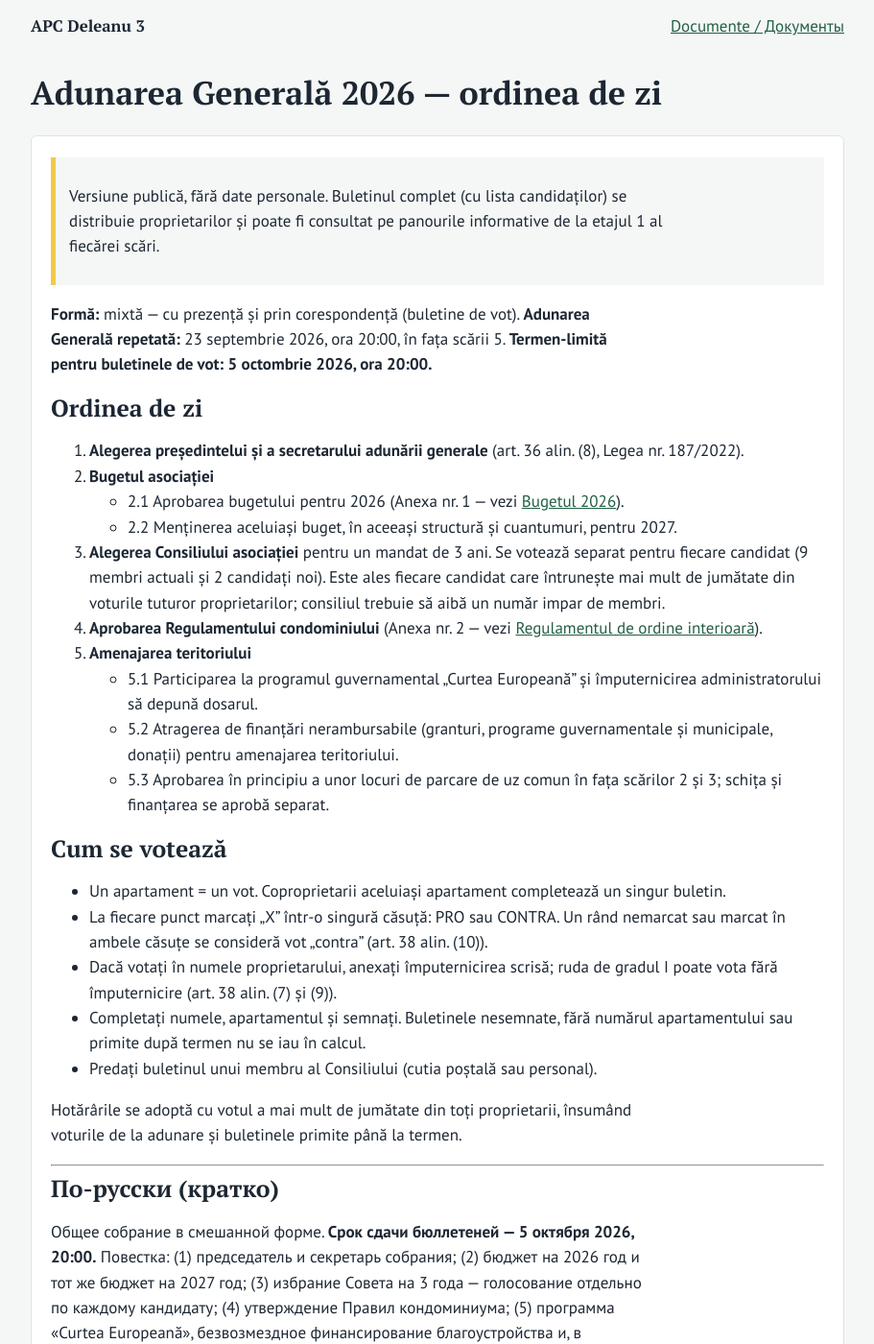
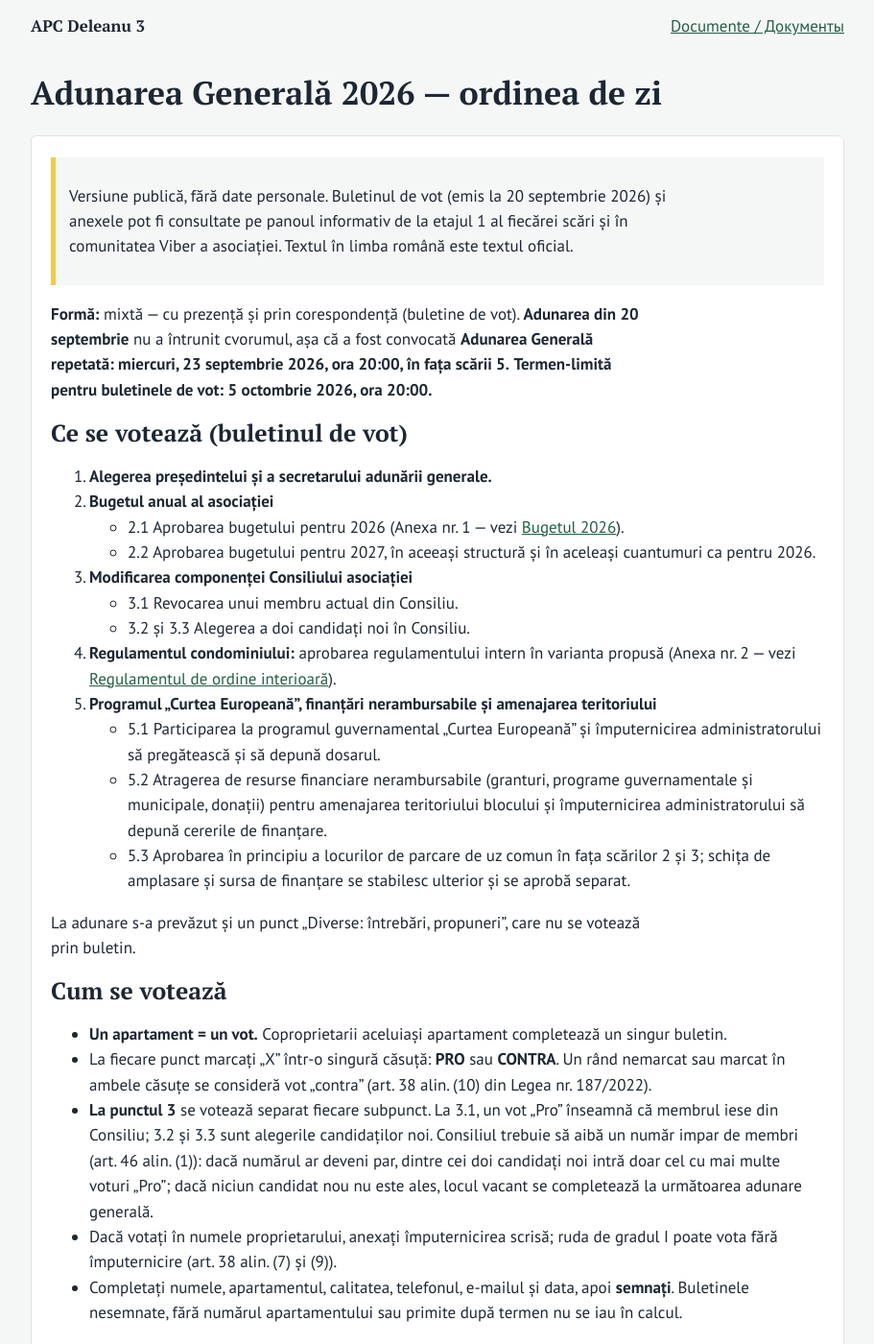
Before and after one commit to apc-deleanu3/apc-deleanu3.github.io, a Jekyll site: the page built from documente/adunarea-generala-2026.md, in a window 1280 px wide and 1400 px high. Shown: the whole window at 96% size, without its empty margins (184-1095 px from the left). Built offline with Jekyll 4.4.1, drawn with Linux system fonts in a browser that asks for light colours; some of the changed text lies outside the part shown.

Commit message:
Adunarea Generală 2026: date din buletinul final (varianta B) și anunț
Punctul 3 devine revocarea unui membru și alegerea a doi candidați noi; regula
numărului impar; AG din 20.09 fără cvorum, AG repetată 23.09; predarea buletinelor.

Co-Authored-By: Claude Opus 5.5 <noreply@anthropic.com>
Claude-Session: https://claude.ai/code/session_01EqXrjsicEr8VghuW1BrkP5

```diff
--- a/documente/adunarea-generala-2026.md
+++ b/documente/adunarea-generala-2026.md
@@ -2,37 +2,52 @@
 title: "Adunarea Generală 2026 — ordinea de zi"
 ---
 
-> Versiune publică, fără date personale. Buletinul complet (cu lista candidaților) se distribuie proprietarilor și poate fi consultat pe panourile informative de la etajul 1 al fiecărei scări.
+> Versiune publică, fără date personale. Buletinul de vot (emis la 20 septembrie 2026) și anexele pot fi consultate pe panoul informativ de la etajul 1 al fiecărei scări și în comunitatea Viber a asociației. Textul în limba română este textul oficial.
 
 **Formă:** mixtă — cu prezență și prin corespondență (buletine de vot).
-**Adunarea Generală repetată:** 23 septembrie 2026, ora 20:00, în fața scării 5.
+**Adunarea din 20 septembrie** nu a întrunit cvorumul, așa că a fost convocată **Adunarea Generală repetată: miercuri, 23 septembrie 2026, ora 20:00, în fața scării 5.**
 **Termen-limită pentru buletinele de vot:** **5 octombrie 2026, ora 20:00.**
 
-## Ordinea de zi
+## Ce se votează (buletinul de vot)
 
-1. **Alegerea președintelui și a secretarului adunării generale** (art. 36 alin. (8), Legea nr. 187/2022).
-2. **Bugetul asociației**
+1. **Alegerea președintelui și a secretarului adunării generale.**
+2. **Bugetul anual al asociației**
    - 2.1 Aprobarea bugetului pentru 2026 (Anexa nr. 1 — vezi [Bugetul 2026](buget-2026.html)).
-   - 2.2 Menținerea aceluiași buget, în aceeași structură și cuantumuri, pentru 2027.
-3. **Alegerea Consiliului asociației** pentru un mandat de 3 ani. Se votează separat pentru fiecare candidat (9 membri actuali și 2 candidați noi). Este ales fiecare candidat care întrunește mai mult de jumătate din voturile tuturor proprietarilor; consiliul trebuie să aibă un număr impar de membri.
-4. **Aprobarea Regulamentului condominiului** (Anexa nr. 2 — vezi [Regulamentul de ordine interioară](regulament.html)).
-5. **Amenajarea teritoriului**
-   - 5.1 Participarea la programul guvernamental „Curtea Europeană” și împuternicirea administratorului să depună dosarul.
-   - 5.2 Atragerea de finanțări nerambursabile (granturi, programe guvernamentale și municipale, donații) pentru amenajarea teritoriului.
-   - 5.3 Aprobarea în principiu a unor locuri de parcare de uz comun în fața scărilor 2 și 3; schița și finanțarea se aprobă separat.
+   - 2.2 Aprobarea bugetului pentru 2027, în aceeași structură și în aceleași cuantumuri ca pentru 2026.
+3. **Modificarea componenței Consiliului asociației**
+   - 3.1 Revocarea unui membru actual din Consiliu.
+   - 3.2 și 3.3 Alegerea a doi candidați noi în Consiliu.
+4. **Regulamentul condominiului:** aprobarea regulamentului intern în varianta propusă (Anexa nr. 2 — vezi [Regulamentul de ordine interioară](regulament.html)).
+5. **Programul „Curtea Europeană”, finanțări nerambursabile și amenajarea teritoriului**
+   - 5.1 Participarea la programul guvernamental „Curtea Europeană” și împuternicirea administratorului să pregătească și să depună dosarul.
+   - 5.2 Atragerea de resurse financiare nerambursabile (granturi, programe guvernamentale și municipale, donații) pentru amenajarea teritoriului blocului și împuternicirea administratorului să depună cererile de finanțare.
+   - 5.3 Aprobarea în principiu a locurilor de parcare de uz comun în fața scărilor 2 și 3; schița de amplasare și sursa de finanțare se stabilesc ulterior și se aprobă separat.
+
+La adunare s-a prevăzut și un punct „Diverse: întrebări, propuneri”, care nu se votează prin buletin.
 
 ## Cum se votează
 
-- Un apartament = un vot. Coproprietarii aceluiași apartament completează un singur buletin.
-- La fiecare punct marcați „X” într-o singură căsuță: PRO sau CONTRA. Un rând nemarcat sau marcat în ambele căsuțe se consideră vot „contra” (art. 38 alin. (10)).
+- **Un apartament = un vot.** Coproprietarii aceluiași apartament completează un singur buletin.
+- La fiecare punct marcați „X” într-o singură căsuță: **PRO** sau **CONTRA**. Un rând nemarcat sau marcat în ambele căsuțe se consideră vot „contra” (art. 38 alin. (10) din Legea nr. 187/2022).
+- **La punctul 3** se votează separat fiecare subpunct. La 3.1, un vot „Pro” înseamnă că membrul iese din Consiliu; 3.2 și 3.3 sunt alegerile candidaților noi. Consiliul trebuie să aibă un număr impar de membri (art. 46 alin. (1)): dacă numărul ar deveni par, dintre cei doi candidați noi intră doar cel cu mai multe voturi „Pro”; dacă niciun candidat nou nu este ales, locul vacant se completează la următoarea adunare generală.
 - Dacă votați în numele proprietarului, anexați împuternicirea scrisă; ruda de gradul I poate vota fără împuternicire (art. 38 alin. (7) și (9)).
-- Completați numele, apartamentul și semnați. Buletinele nesemnate, fără numărul apartamentului sau primite după termen nu se iau în calcul.
-- Predați buletinul unui membru al Consiliului (cutia poștală sau personal).
+- Completați numele, apartamentul, calitatea, telefonul, e-mailul și data, apoi **semnați**. Buletinele nesemnate, fără numărul apartamentului sau primite după termen nu se iau în calcul.
 
-Hotărârile se adoptă cu votul a mai mult de jumătate din toți proprietarii, însumând voturile de la adunare și buletinele primite până la termen.
+## Unde se predă buletinul
+
+- în cutia poștală a unuia dintre membrii Consiliului, sau
+- personal unui membru al Consiliului (sunați-l înainte).
+
+Lista membrilor Consiliului, cu scara și numărul de telefon, este pe verso-ul buletinului de vot.
+
+Hotărârile se adoptă cu votul a **mai mult de jumătate din toți proprietarii**, însumând voturile de la adunare și buletinele primite până la termen. Temei: art. 34–41 și 46 din Legea nr. 187/2022 cu privire la condominiu.
 
 ---
 
 ## По-русски (кратко)
 
-Общее собрание в смешанной форме. **Срок сдачи бюллетеней — 5 октября 2026, 20:00.** Повестка: (1) председатель и секретарь собрания; (2) бюджет на 2026 год и тот же бюджет на 2027 год; (3) избрание Совета на 3 года — голосование отдельно по каждому кандидату; (4) утверждение Правил кондоминиума; (5) программа «Curtea Europeană», безвозмездное финансирование благоустройства и, в принципе, парковка перед подъездами 2 и 3. Одна квартира = один голос. Бюллетень без подписи или номера квартиры не учитывается.
+Собрание 20 сентября не собрало кворум, поэтому было созвано **повторное Общее собрание: среда, 23 сентября 2026, 20:00, перед подъездом 5** (смешанная форма — очно и по бюллетеням). **Срок сдачи бюллетеней — 5 октября 2026, 20:00.**
+
+Голосуем за: (1) председателя и секретаря собрания; (2) бюджет на 2026 год и такой же бюджет на 2027 год; (3) изменение состава Совета — отзыв одного действующего члена и избрание двух новых кандидатов; (4) Правила кондоминиума; (5) программу «Curtea Europeană», безвозмездное финансирование благоустройства и, в принципе, парковку перед подъездами 2 и 3.
+
+Одна квартира = один голос. По каждому пункту отметьте «X» только в одной клетке: ЗА или ПРОТИВ. Бюллетень без подписи, без номера квартиры или полученный после срока не учитывается. Сдайте бюллетень члену Совета — в почтовый ящик или лично; список членов Совета с телефонами — на обороте бюллетеня. Официальным является текст на румынском языке.
--- a/index.html
+++ b/index.html
@@ -34,11 +34,11 @@
   <div class="notice" role="note">
     <div lang="ro">
       <strong>Adunarea Generală 2026: predați buletinul de vot până pe 5 octombrie, ora 20:00.</strong>
-      <p>Se votează bugetul 2026–2027, noul Consiliu, Regulamentul condominiului și amenajarea curții. <a href="documente/adunarea-generala-2026.html">Ordinea de zi și cum se votează</a>.</p>
+      <p>Se votează bugetul 2026–2027, modificarea componenței Consiliului, Regulamentul condominiului și amenajarea curții. Buletinul se predă unui membru al Consiliului, în cutia poștală sau personal. <a href="documente/adunarea-generala-2026.html">Ordinea de zi și cum se votează</a>.</p>
     </div>
     <div lang="ru">
       <strong>Общее собрание 2026: сдайте бюллетень до 5 октября, 20:00.</strong>
-      <p>Голосуем за бюджет 2026–2027, новый Совет, Правила кондоминиума и благоустройство двора. <a href="documente/adunarea-generala-2026.html">Повестка и порядок голосования</a>.</p>
+      <p>Голосуем за бюджет 2026–2027, изменение состава Совета, Правила кондоминиума и благоустройство двора. Бюллетень сдаётся члену Совета — в почтовый ящик или лично. <a href="documente/adunarea-generala-2026.html">Повестка и порядок голосования</a>.</p>
     </div>
   </div>
 
@@ -103,7 +103,7 @@
     <p class="muted" lang="ru">Публичные версии без персональных данных. Документы на румынском языке.</p>
     <ul class="doclist">
       <li><a href="documente/adunarea-generala-2026.html"><span lang="ro">Adunarea Generală 2026</span><span lang="ru">Общее собрание 2026</span></a>
-        <span lang="ro">Ordinea de zi și regulile de vot</span><span lang="ru">Повестка и правила голосования</span></li>
+        <span lang="ro">Ordinea de zi, regulile de vot și unde se predă buletinul</span><span lang="ru">Повестка, правила голосования и куда сдать бюллетень</span></li>
       <li><a href="documente/buget-2026.html"><span lang="ro">Bugetul 2026</span><span lang="ru">Бюджет 2026</span></a>
         <span lang="ro">Cotizația pe m² și cheltuielile anuale</span><span lang="ru">Взнос за м² и годовые расходы</span></li>
       <li><a href="documente/statut.html"><span lang="ro">Statutul asociației</span><span lang="ru">Устав ассоциации</span></a>
```
